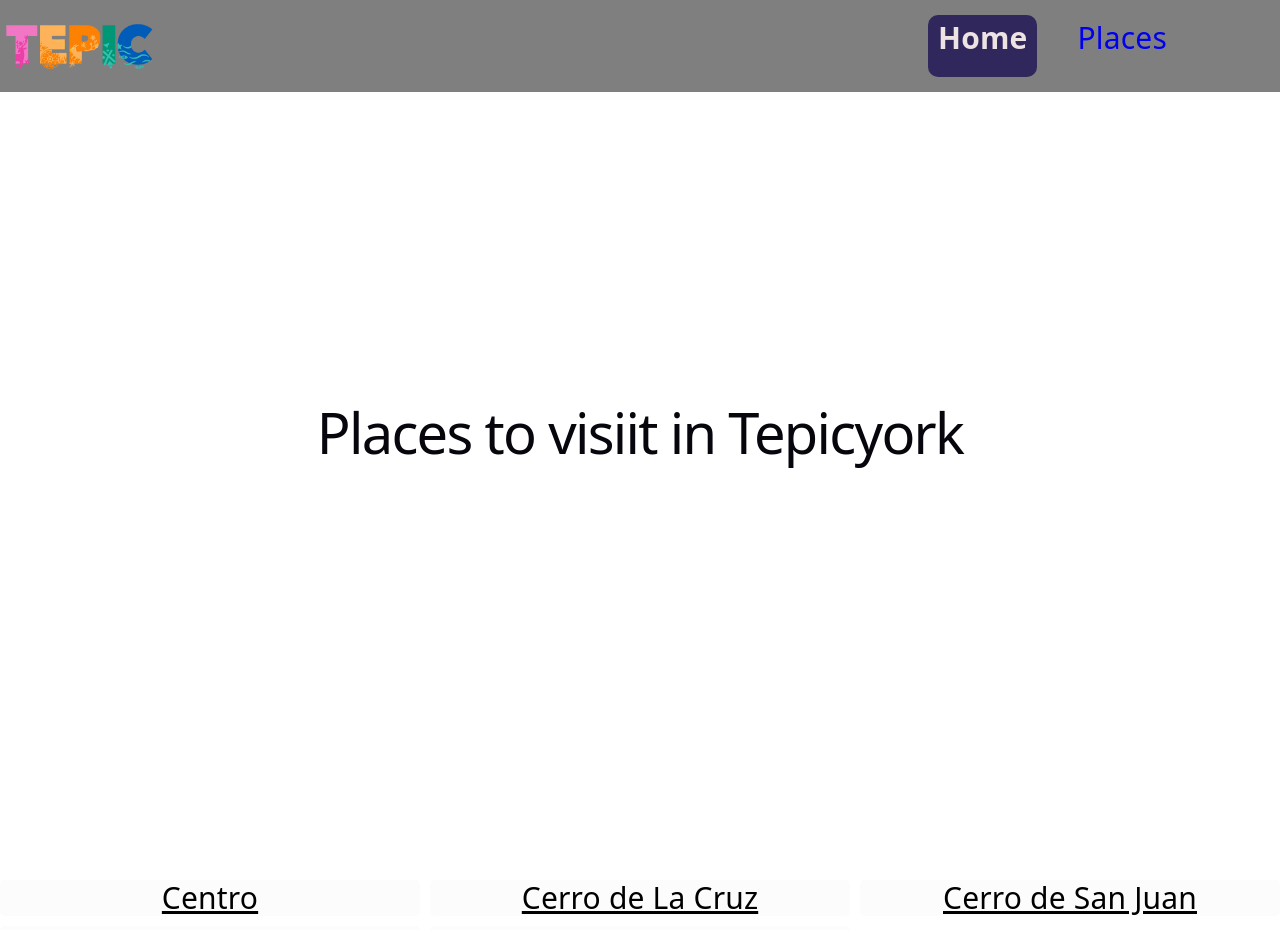
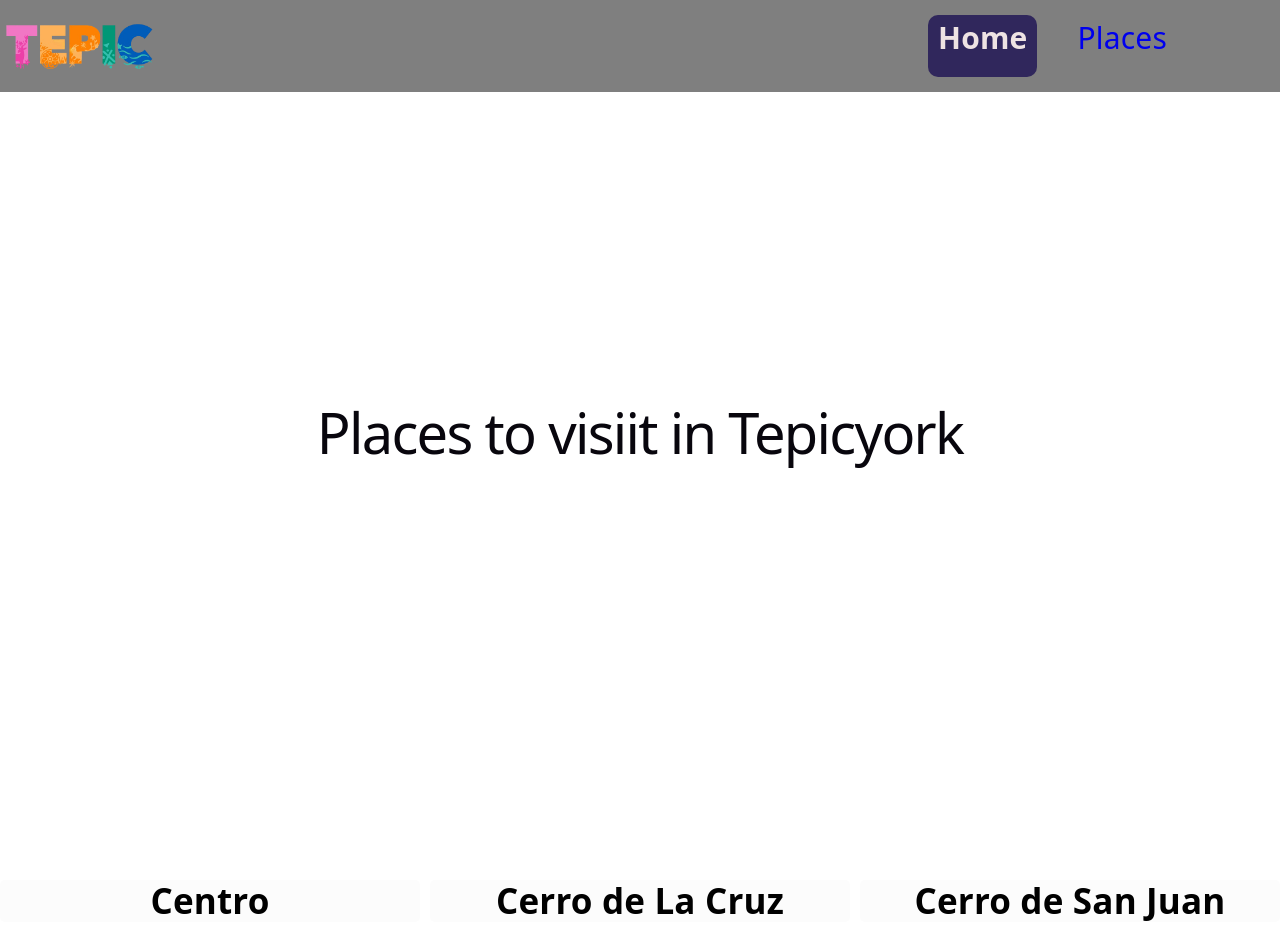
Before and after one commit to ojitoss/discovering-tepic, a React (Vite) app: page /places in a window 1280 px wide. Shown: the top 930 px of the page. Built offline with nearby package versions, Linux system fonts and the light colour scheme.

Commit message:
feat: add for specific place route err managment if the place can't be founded

```diff
--- a/src/pages/Places.css
+++ b/src/pages/Places.css
@@ -15,6 +15,8 @@ h1 {
   background: #fcfcfc;
   color: #000;
   border-radius: 5px;
-  font-size: 30px;
-  padding: 5px;
+  font-size: 35px;
+  padding: 8px;
+  text-decoration: none;
+  font-weight: bold;
 }
--- /dev/null
+++ b/src/pages/SpecificPlace.css
@@ -0,0 +1,12 @@
+.invalid-place {
+  font-size: 40px;
+
+  span {
+    font-weight: bold
+  }
+
+  .link {
+    display: block;
+    margin: 10px;
+  }
+}
--- a/src/pages/SpecificPlace.tsx
+++ b/src/pages/SpecificPlace.tsx
@@ -1,6 +1,7 @@
-import { useParams  } from 'react-router'
+import { Link, useParams  } from 'react-router'
 import { PLACES_INFO  } from '../../constants'
 import { GoogleMaps } from '../components/GoogleMaps'
+import './SpecificPlace.css'
 
 function SpecificPlace() {
   const { place } = useParams()
@@ -10,7 +11,13 @@ function SpecificPlace() {
   return (
     <>
       <div style={{ marginBottom: 100  }}></div>
-      <GoogleMaps url={place_.google_maps_url} />
+      {place_ !== undefined ?
+        <GoogleMaps url={place_.google_maps_url} />
+        : <div className='invalid-place'>
+           <span>'{place}'</span> is not a valid place to found
+           <Link to='/places' className='link'>Click here to see places that you can visit in Tepic</Link>
+          </div>
+      }
     </>
   )
 }
```
